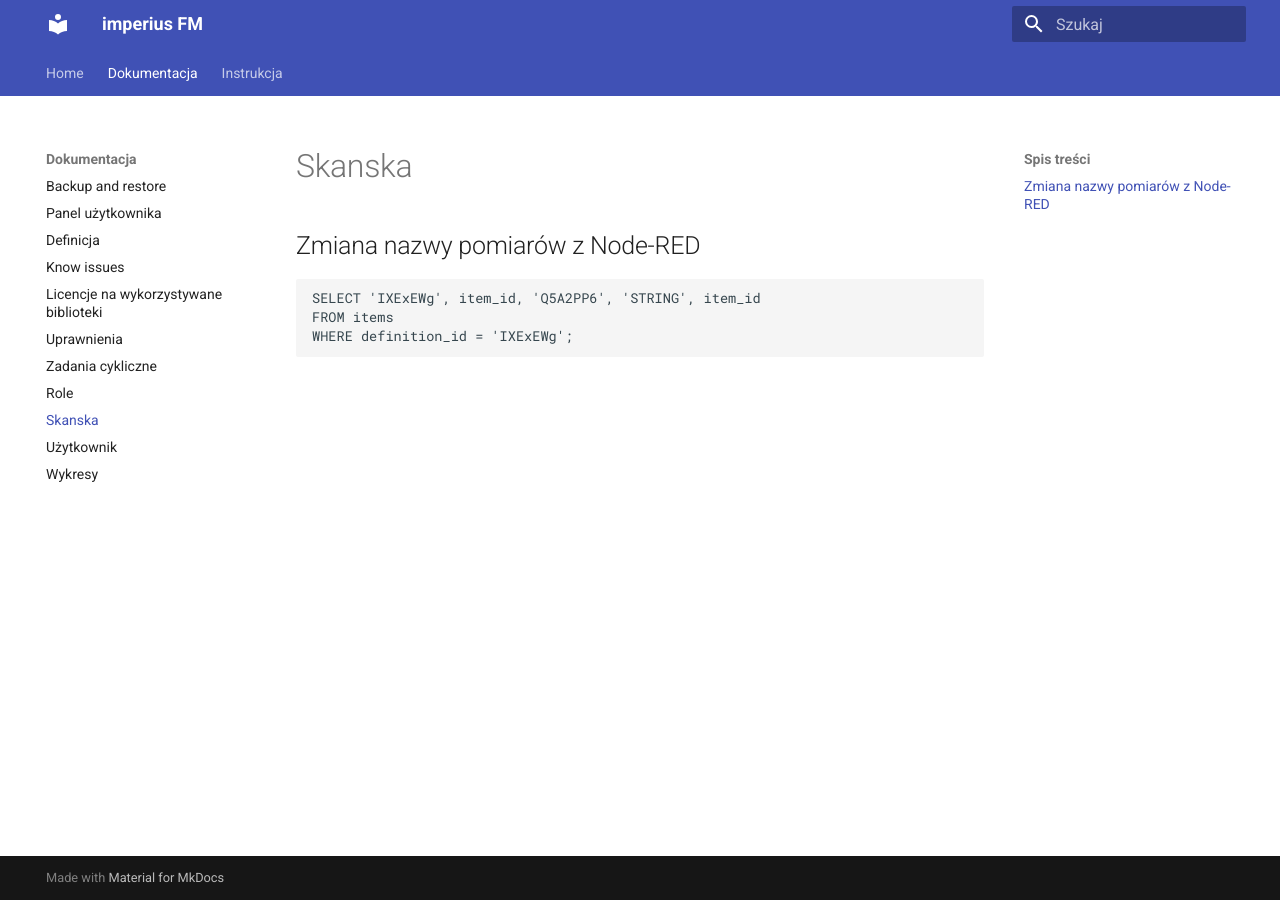
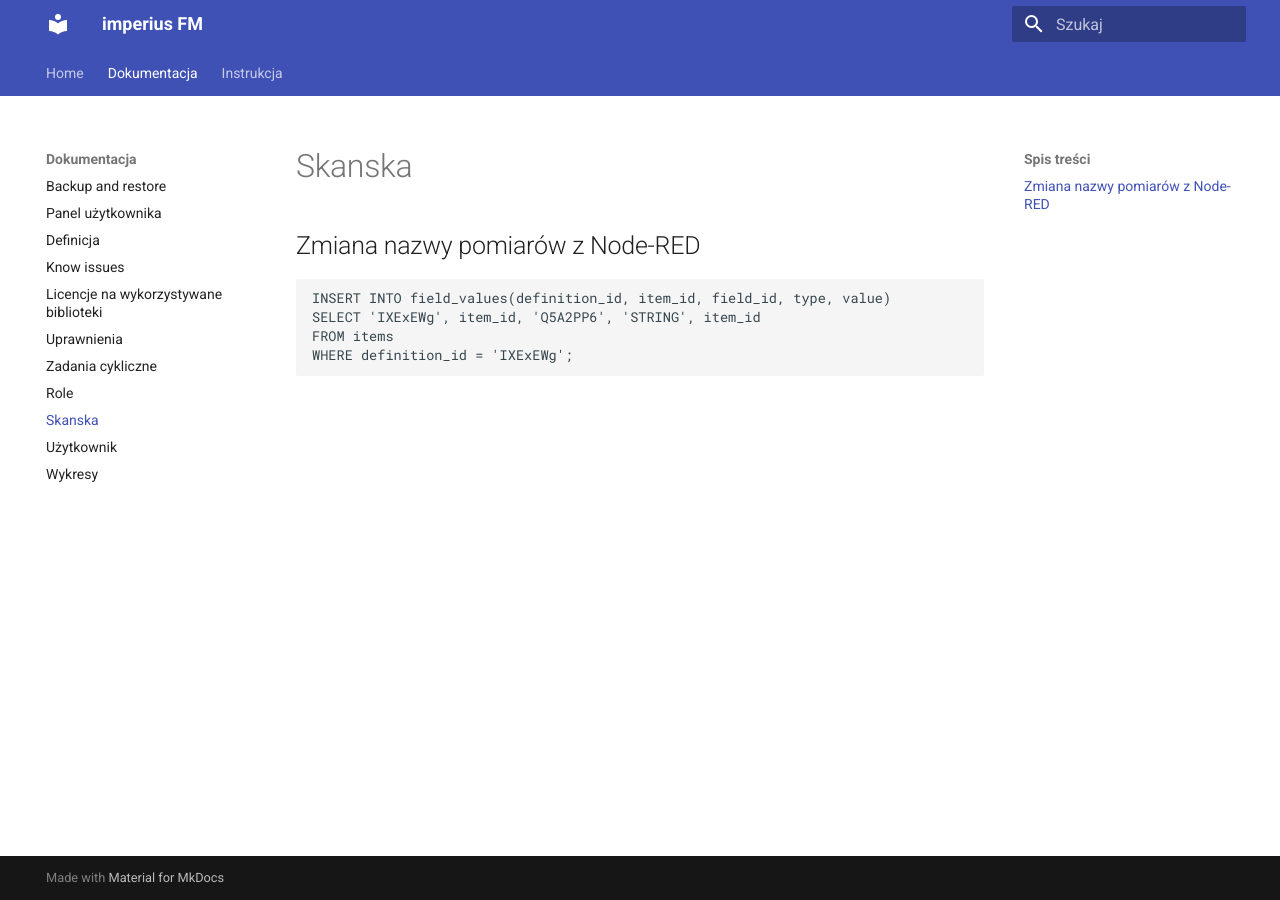
Before and after one commit to Smerlinski/instrukcja, an MkDocs documentation site: the page built from docs/dokumentacja/skanska.md, in a window 1280 px wide. Built offline with MkDocs 1.6.1 and Material for MkDocs 9.7.7, drawn with Linux system fonts in a browser that asks for light colours.

Commit message:
poprawka nazwy z node red

````diff
--- a/docs/dokumentacja/skanska.md
+++ b/docs/dokumentacja/skanska.md
@@ -3,6 +3,7 @@
 ## Zmiana nazwy pomiarów z Node-RED
 
 ```
+INSERT INTO field_values(definition_id, item_id, field_id, type, value)
 SELECT 'IXExEWg', item_id, 'Q5A2PP6', 'STRING', item_id
 FROM items
 WHERE definition_id = 'IXExEWg';
````
